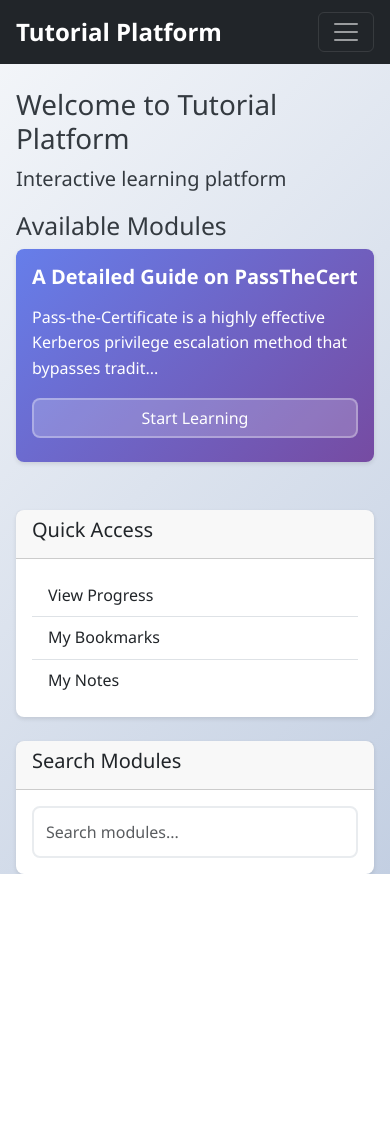
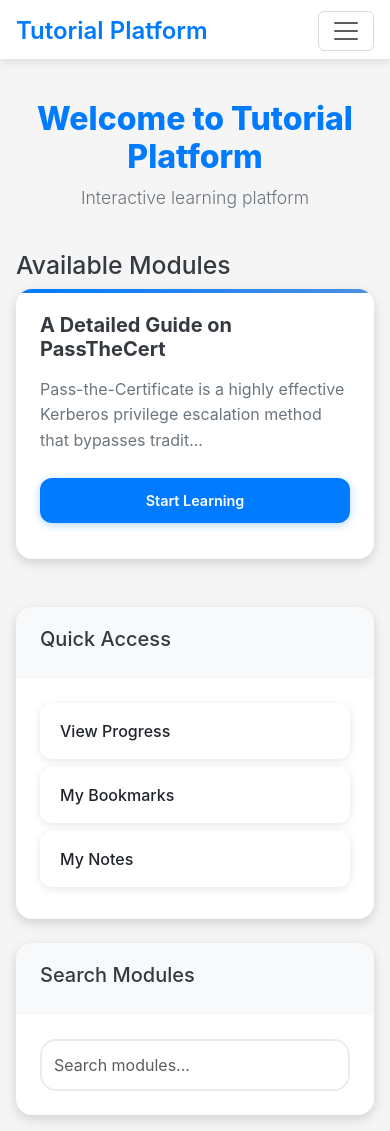
Before and after one commit to julisunkan/LearnMan, a Flask app: page / in a window 390 px wide. Before the commit the page ends 874 px from the top, so only its background shows below. Run offline with Flask 3, Linux system fonts and the light colour scheme; some libraries are stand-ins or nearby versions.

Commit message:
Transform the web application into a Progressive Web App with a mobile-first design
Implements PWA features by adding a service worker, manifest file, and PWA-specific meta tags and icons. Refactors CSS to adopt a mobile-first, app-like aesthetic and adjusts the navigation to hide admin links from guests, requiring direct URL access.

Replit-Commit-Author: Agent
Replit-Commit-Session-Id: 8e4fc667-2ff8-48e7-b0e7-0d0e7081f546
Replit-Commit-Checkpoint-Type: intermediate_checkpoint
Replit-Commit-Screenshot-Url: https://storage.googleapis.com/screenshot-production-us-central1/cbe75aa8-c4f8-40ce-a684-7099e6a16956/8e4fc667-2ff8-48e7-b0e7-0d0e7081f546/HQCdvvh

```diff
--- a/app.py
+++ b/app.py
@@ -17,7 +17,7 @@ from werkzeug.utils import secure_filename
 from openai import OpenAI
 
 app = Flask(__name__)
-app.config['SECRET_KEY'] = os.environ.get('SESSION_SECRET', 'dev-secret-key-change-in-production')
+app.secret_key = os.environ.get("SESSION_SECRET")
 app.config['MAX_CONTENT_LENGTH'] = 16 * 1024 * 1024  # 16MB max file size
 
 # Initialize OpenAI client if API key is available
@@ -182,6 +182,11 @@ def quiz_submit():
         'total': total_questions,
         'passed': passed
     })
+
+@app.route('/sw.js')
+def service_worker():
+    """Serve the service worker from root scope for PWA installability"""
+    return app.send_static_file('sw.js'), 200, {'Content-Type': 'application/javascript'}
 
 @app.route('/certificate/<module_id>')
 def generate_certificate(module_id):
--- a/static/css/style.css
+++ b/static/css/style.css
@@ -1,4 +1,4 @@
-/* Mobile-first responsive design with CSS custom properties */
+/* Mobile-first app design with CSS custom properties */
 :root {
   --primary-color: #007bff;
   --secondary-color: #6c757d;
@@ -8,10 +8,12 @@
   --info-color: #17a2b8;
   --light-color: #f8f9fa;
   --dark-color: #343a40;
-  --font-family: 'Segoe UI', Tahoma, Geneva, Verdana, sans-serif;
-  --border-radius: 8px;
-  --box-shadow: 0 2px 4px rgba(0,0,0,0.1);
-  --transition: all 0.3s ease;
+  --font-family: -apple-system, BlinkMacSystemFont, 'Segoe UI', 'Roboto', sans-serif;
+  --border-radius: 16px;
+  --box-shadow: 0 4px 12px rgba(0,0,0,0.15);
+  --transition: all 0.3s cubic-bezier(0.4, 0, 0.2, 1);
+  --app-background: #f5f5f5;
+  --navbar-height: 60px;
 }
 
 * {
@@ -20,58 +22,144 @@
 
 body {
   font-family: var(--font-family);
-  line-height: 1.6;
+  line-height: 1.5;
   color: var(--dark-color);
-  background: linear-gradient(135deg, #f5f7fa 0%, #c3cfe2 100%);
+  background: var(--app-background);
   min-height: 100vh;
+  margin: 0;
+  padding: 0;
+  -webkit-font-smoothing: antialiased;
+  -moz-osx-font-smoothing: grayscale;
+  overflow-x: hidden;
 }
 
-/* Card-based module layout with gradient backgrounds */
+/* App-like navigation */
+.navbar {
+  height: var(--navbar-height);
+  box-shadow: 0 2px 8px rgba(0,0,0,0.1);
+  border-bottom: 1px solid rgba(0,0,0,0.1);
+  background: white !important;
+  backdrop-filter: blur(20px);
+  -webkit-backdrop-filter: blur(20px);
+}
+
+.navbar-brand {
+  font-weight: 700;
+  font-size: 1.3rem;
+  color: var(--primary-color) !important;
+}
+
+.nav-link {
+  font-weight: 500;
+  color: var(--dark-color) !important;
+  border-radius: var(--border-radius);
+  padding: 0.5rem 1rem !important;
+  margin: 0 0.25rem;
+  transition: var(--transition);
+}
+
+.nav-link:hover {
+  background: rgba(0, 123, 255, 0.1);
+  color: var(--primary-color) !important;
+}
+
+/* Main container adjustments */
+main.container {
+  padding-top: 2rem;
+  padding-bottom: 2rem;
+  max-width: 100%;
+}
+
+/* Mobile app-like spacing */
+@media (max-width: 768px) {
+  .container {
+    padding-left: 1rem;
+    padding-right: 1rem;
+  }
+
+  main.container {
+    padding-top: 1rem;
+    padding-bottom: 1rem;
+  }
+}
+
+/* App-like module cards */
 .module-card {
   border: none;
   border-radius: var(--border-radius);
   box-shadow: var(--box-shadow);
   transition: var(--transition);
-  background: linear-gradient(135deg, #667eea 0%, #764ba2 100%);
-  color: white;
+  background: white;
+  color: var(--dark-color);
   margin-bottom: 1.5rem;
+  overflow: hidden;
+  position: relative;
+}
+
+.module-card::before {
+  content: '';
+  position: absolute;
+  top: 0;
+  left: 0;
+  right: 0;
+  height: 4px;
+  background: linear-gradient(90deg, var(--primary-color) 0%, #4a90e2 100%);
 }
 
 .module-card:hover {
-  transform: translateY(-5px);
-  box-shadow: 0 8px 15px rgba(0,0,0,0.2);
+  transform: translateY(-2px);
+  box-shadow: 0 8px 24px rgba(0,0,0,0.15);
 }
 
 .module-card .card-body {
-  padding: 1.5rem;
+  padding: 2rem;
 }
 
 .module-card .card-title {
+  font-weight: 700;
+  font-size: 1.25rem;
+  margin-bottom: 1rem;
+  color: var(--dark-color);
+}
+
+.module-card .card-text {
+  color: var(--secondary-color);
+  margin-bottom: 1.5rem;
+  line-height: 1.6;
+}
+
+.module-card .btn {
+  border-radius: 12px;
   font-weight: 600;
-  margin-bottom: 1rem;
+  padding: 0.75rem 1.5rem;
+  border: none;
+  font-size: 0.9rem;
+  min-height: 44px;
+  margin-right: 0.75rem;
+  margin-bottom: 0.5rem;
 }
 
 .module-card .btn-primary {
-  background: rgba(255,255,255,0.2);
-  border: 2px solid rgba(255,255,255,0.3);
-  color: white;
-  transition: var(--transition);
+  background: var(--primary-color);
+  box-shadow: 0 2px 8px rgba(0, 123, 255, 0.3);
 }
 
 .module-card .btn-primary:hover {
-  background: rgba(255,255,255,0.3);
-  border-color: rgba(255,255,255,0.5);
+  background: #0056b3;
+  transform: translateY(-1px);
+  box-shadow: 0 4px 12px rgba(0, 123, 255, 0.4);
 }
 
 .module-card .btn-outline-secondary {
-  border-color: rgba(255,255,255,0.5);
-  color: white;
+  background: transparent;
+  border: 2px solid #e9ecef;
+  color: var(--secondary-color);
 }
 
 .module-card .btn-outline-secondary:hover {
-  background: rgba(255,255,255,0.2);
-  border-color: white;
-  color: white;
+  background: var(--light-color);
+  border-color: var(--secondary-color);
+  color: var(--secondary-color);
 }
 
 /* Progress bars and completion tracking */
@@ -191,10 +279,100 @@ body {
   border-radius: var(--border-radius);
   box-shadow: var(--box-shadow);
   transition: var(--transition);
+  background: white;
+  overflow: hidden;
 }
 
 .card:hover {
-  box-shadow: 0 8px 15px rgba(0,0,0,0.1);
+  box-shadow: 0 8px 24px rgba(0,0,0,0.15);
+  transform: translateY(-1px);
+}
+
+.card-header {
+  background: var(--light-color);
+  border-bottom: none;
+  padding: 1.25rem 1.5rem;
+  font-weight: 600;
+  color: var(--dark-color);
+}
+
+.card-body {
+  padding: 1.5rem;
+}
+
+/* App-like form inputs */
+.form-control {
+  border: 2px solid #e9ecef;
+  border-radius: 12px;
+  padding: 0.75rem 1rem;
+  font-size: 1rem;
+  transition: var(--transition);
+  background: white;
+  min-height: 48px;
+}
+
+.form-control:focus {
+  border-color: var(--primary-color);
+  box-shadow: 0 0 0 3px rgba(0, 123, 255, 0.1);
+  outline: none;
+}
+
+/* App-like buttons */
+.btn {
+  border-radius: 12px;
+  font-weight: 600;
+  transition: var(--transition);
+  border: none;
+  padding: 0.75rem 1.5rem;
+  min-height: 48px;
+  font-size: 0.95rem;
+}
+
+.btn:hover {
+  transform: translateY(-1px);
+}
+
+.btn-primary {
+  background: var(--primary-color);
+  box-shadow: 0 2px 8px rgba(0, 123, 255, 0.3);
+}
+
+.btn-primary:hover {
+  background: #0056b3;
+  box-shadow: 0 4px 12px rgba(0, 123, 255, 0.4);
+}
+
+.btn-success {
+  background: var(--success-color);
+  box-shadow: 0 2px 8px rgba(40, 167, 69, 0.3);
+}
+
+.btn-outline-secondary {
+  background: transparent;
+  border: 2px solid #e9ecef;
+  color: var(--secondary-color);
+}
+
+.btn-outline-secondary:hover {
+  background: var(--light-color);
+  border-color: var(--secondary-color);
+  color: var(--secondary-color);
+}
+
+/* App-like alerts */
+.alert {
+  border: none;
+  border-radius: var(--border-radius);
+  padding: 1rem 1.25rem;
+  margin-bottom: 1.5rem;
+  font-weight: 500;
+  box-shadow: var(--box-shadow);
+}
+
+.alert-info {
+  background: rgba(23, 162, 184, 0.1);
+  color: #0c5460;
+  border-left: 4px solid var(--info-color);
 }
 
 .navbar-brand {
@@ -202,34 +380,43 @@ body {
   font-size: 1.5rem;
 }
 
-/* Mobile optimization */
+/* Mobile app optimization */
 @media (max-width: 768px) {
-  .container {
-    padding-left: 1rem;
-    padding-right: 1rem;
+  .module-card .card-body {
+    padding: 1.5rem;
   }
 
-  .module-card .card-body {
-    padding: 1rem;
+  .module-card .btn {
+    width: 100%;
+    margin-right: 0;
+    margin-bottom: 0.75rem;
   }
 
   .quiz-container {
-    padding: 1rem;
-  }
-
-  .btn {
-    margin-bottom: 0.5rem;
-    width: 100%;
-  }
-
-  .btn-group {
-    display: flex;
-    flex-direction: column;
+    padding: 1.5rem;
+    margin-bottom: 1rem;
+    border-radius: var(--border-radius);
   }
 
   .sticky-top {
     position: static;
-    margin-top: 2rem;
+    margin-top: 1.5rem;
+  }
+
+  /* App-like list items */
+  .list-group-item {
+    border: none;
+    border-radius: 12px !important;
+    margin-bottom: 0.5rem;
+    background: white;
+    box-shadow: 0 2px 8px rgba(0,0,0,0.1);
+    padding: 1rem 1.25rem;
+    font-weight: 500;
+  }
+
+  .list-group-item:hover {
+    background: var(--light-color);
+    transform: translateY(-1px);
   }
 }
 
--- a/static/sw.js
+++ b/static/sw.js
@@ -16,6 +16,7 @@ self.addEventListener('install', function(event) {
         return cache.addAll(urlsToCache);
       })
   );
+  self.skipWaiting();
 });
 
 self.addEventListener('fetch', function(event) {
@@ -43,4 +44,5 @@ self.addEventListener('activate', function(event) {
       );
     })
   );
+  self.clients.claim();
 });
--- a/templates/base.html
+++ b/templates/base.html
@@ -2,14 +2,34 @@
 <html lang="en">
 <head>
     <meta charset="UTF-8">
-    <meta name="viewport" content="width=device-width, initial-scale=1.0">
+    <meta name="viewport" content="width=device-width, initial-scale=1.0, user-scalable=no">
     <title>{{ config.site_title if config else "Tutorial Platform" }}</title>
+
+    <!-- PWA Meta Tags -->
+    <meta name="application-name" content="Tutorial Platform">
+    <meta name="apple-mobile-web-app-capable" content="yes">
+    <meta name="apple-mobile-web-app-status-bar-style" content="default">
+    <meta name="apple-mobile-web-app-title" content="TutorialApp">
+    <meta name="mobile-web-app-capable" content="yes">
+    <meta name="theme-color" content="#007bff">
+
+    <!-- PWA Icons -->
+    <link rel="icon" type="image/png" sizes="192x192" href="{{ url_for('static', filename='icons/icon-192.png') }}">
+    <link rel="icon" type="image/png" sizes="512x512" href="{{ url_for('static', filename='icons/icon-512.png') }}">
+    <link rel="apple-touch-icon" href="{{ url_for('static', filename='icons/icon-180.png') }}">
+    <link rel="apple-touch-icon" sizes="152x152" href="{{ url_for('static', filename='icons/icon-152.png') }}">
+    <link rel="apple-touch-icon" sizes="180x180" href="{{ url_for('static', filename='icons/icon-180.png') }}">
+    <link rel="apple-touch-icon" sizes="192x192" href="{{ url_for('static', filename='icons/icon-192.png') }}">
+
+    <!-- PWA Manifest -->
+    <link rel="manifest" href="{{ url_for('static', filename='manifest.json') }}">
+
     <link href="https://cdn.jsdelivr.net/npm/bootstrap@5.3.0/dist/css/bootstrap.min.css" rel="stylesheet">
     <link rel="stylesheet" href="{{ url_for('static', filename='css/style.css') }}">
     {% block extra_css %}{% endblock %}
 </head>
 <body>
-    <nav class="navbar navbar-expand-lg navbar-dark bg-dark">
+    <nav class="navbar navbar-expand-lg navbar-light">
         <div class="container">
             <a class="navbar-brand" href="{{ url_for('index') }}">{{ config.site_title if config else "Tutorial Platform" }}</a>
             <button class="navbar-toggler" type="button" data-bs-toggle="collapse" data-bs-target="#navbarNav">
@@ -27,12 +47,8 @@
                         <li class="nav-item">
                             <form method="POST" action="{{ url_for('admin_logout') }}" style="display: inline;">
                                 <input type="hidden" name="csrf_token" value="{{ csrf_token() }}">
-                                <button type="submit" class="nav-link btn btn-link" style="border: none; background: none; color: rgba(255,255,255,.55);">Logout</button>
+                                <button type="submit" class="nav-link btn btn-link" style="border: none; background: none;">Logout</button>
                             </form>
-                        </li>
-                    {% else %}
-                        <li class="nav-item">
-                            <a class="nav-link" href="{{ url_for('admin_login') }}">Admin</a>
                         </li>
                     {% endif %}
                 </ul>
@@ -57,6 +73,22 @@
 
     <script src="https://cdn.jsdelivr.net/npm/bootstrap@5.3.0/dist/js/bootstrap.bundle.min.js"></script>
     <script src="{{ url_for('static', filename='js/main.js') }}"></script>
+
+    <!-- PWA Service Worker Registration -->
+    <script>
+        if ('serviceWorker' in navigator) {
+            window.addEventListener('load', function() {
+                navigator.serviceWorker.register('/sw.js')
+                    .then(function(registration) {
+                        console.log('ServiceWorker registration successful');
+                    })
+                    .catch(function(error) {
+                        console.log('ServiceWorker registration failed: ', error);
+                    });
+            });
+        }
+    </script>
+
     {% block extra_js %}{% endblock %}
 </body>
 </html>
--- a/templates/index.html
+++ b/templates/index.html
@@ -2,9 +2,9 @@
 
 {% block content %}
 <div class="row">
-    <div class="col-12">
-        <h1>Welcome to {{ config.site_title if config else "Tutorial Platform" }}</h1>
-        <p class="lead">{{ config.site_description if config else "Interactive learning platform" }}</p>
+    <div class="col-12 text-center mb-4">
+        <h1 style="font-weight: 800; font-size: 2rem; color: var(--primary-color); margin-bottom: 0.5rem;">Welcome to {{ config.site_title if config else "Tutorial Platform" }}</h1>
+        <p class="lead" style="color: var(--secondary-color); font-size: 1.1rem;">{{ config.site_description if config else "Interactive learning platform" }}</p>
     </div>
 </div>
 
```
Also changed, not shown: static/icons/icon-180.png (added), 1 other file.
